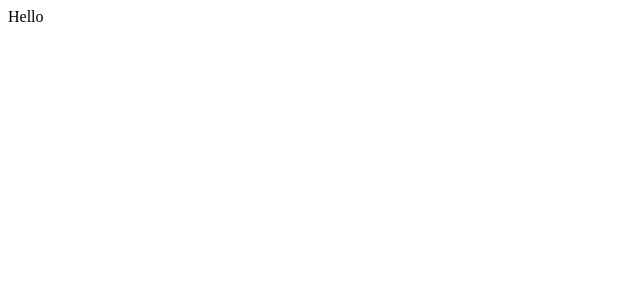
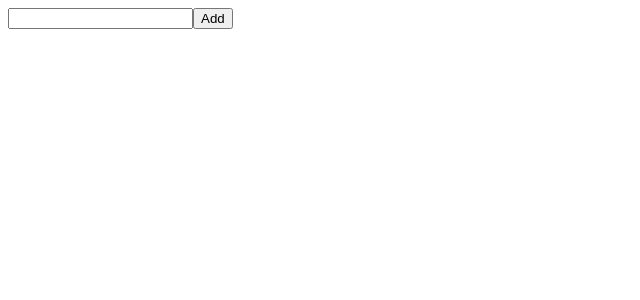
Before and after one commit to tr00gle/todoreact, a React (Create React App) app: page / in a window 1280 px wide. Shown: the top 300 px of the page, without its empty margins (0-640 px from the left). Built offline with nearby package versions, Linux system fonts and the light colour scheme.

Commit message:
:zap: functional todolist
yipee #1

```diff
--- /dev/null
+++ b/src/AddTodo.js
@@ -0,0 +1,36 @@
+import React, { Component } from 'react';
+
+class AddTodo extends Component {
+  constructor(props) {
+    super(props);
+    this.state = {
+      value: '',
+    }
+    this.handleChange = this.handleChange.bind(this);
+    this.handleSubmit = this.handleSubmit.bind(this);
+  }
+
+  handleChange(event) {
+    this.setState( { value: event.target.value });
+  }
+
+  handleSubmit(event) {
+    event.preventDefault();
+    this.props.addTodoList(this.state.value);
+    this.setState({ value: ''});
+  }
+
+  render(){
+    return (
+      <div>
+        <form onSubmit={this.handleSubmit}>
+          <input type="text" value={this.state.value} onChange={this.handleChange} />
+          <input type='submit' value='Add' />
+        </form>
+      </div>
+    )
+  }
+}
+
+
+export default AddTodo;
--- a/src/App.js
+++ b/src/App.js
@@ -1,10 +1,28 @@
 import React, { Component } from 'react';
+import AddTodo from './AddTodo';
+import TodoList from './TodoList';
 
 class App extends Component {
+  constructor(props) {
+    super(props);
+    this.state = { list: [] };
+
+    this.addTodoList = this.addTodoList.bind(this);
+  }
+
+  addTodoList(value) {
+    const list = this.state.list;
+    list.push(value);
+    this.setState({ list: list });
+  }
+
   render() {
+    console.log(this.state.list);
+
     return (
       <div>
-        Hello
+        <AddTodo addTodoList={this.addTodoList} />
+        <TodoList list={this.state.list} />
       </div>
     );
   }
--- /dev/null
+++ b/src/TodoList.js
@@ -0,0 +1,13 @@
+import React from 'react';
+
+const TodoList = (props) => {
+  return (
+    <div>
+      {props.list.map((todo, id) => {
+        return <div key={id}>{todo}</div>
+      })}
+    </div>
+  )
+}
+
+export default TodoList;
```
Also changed, not shown: src/TodoItem.js (added).
